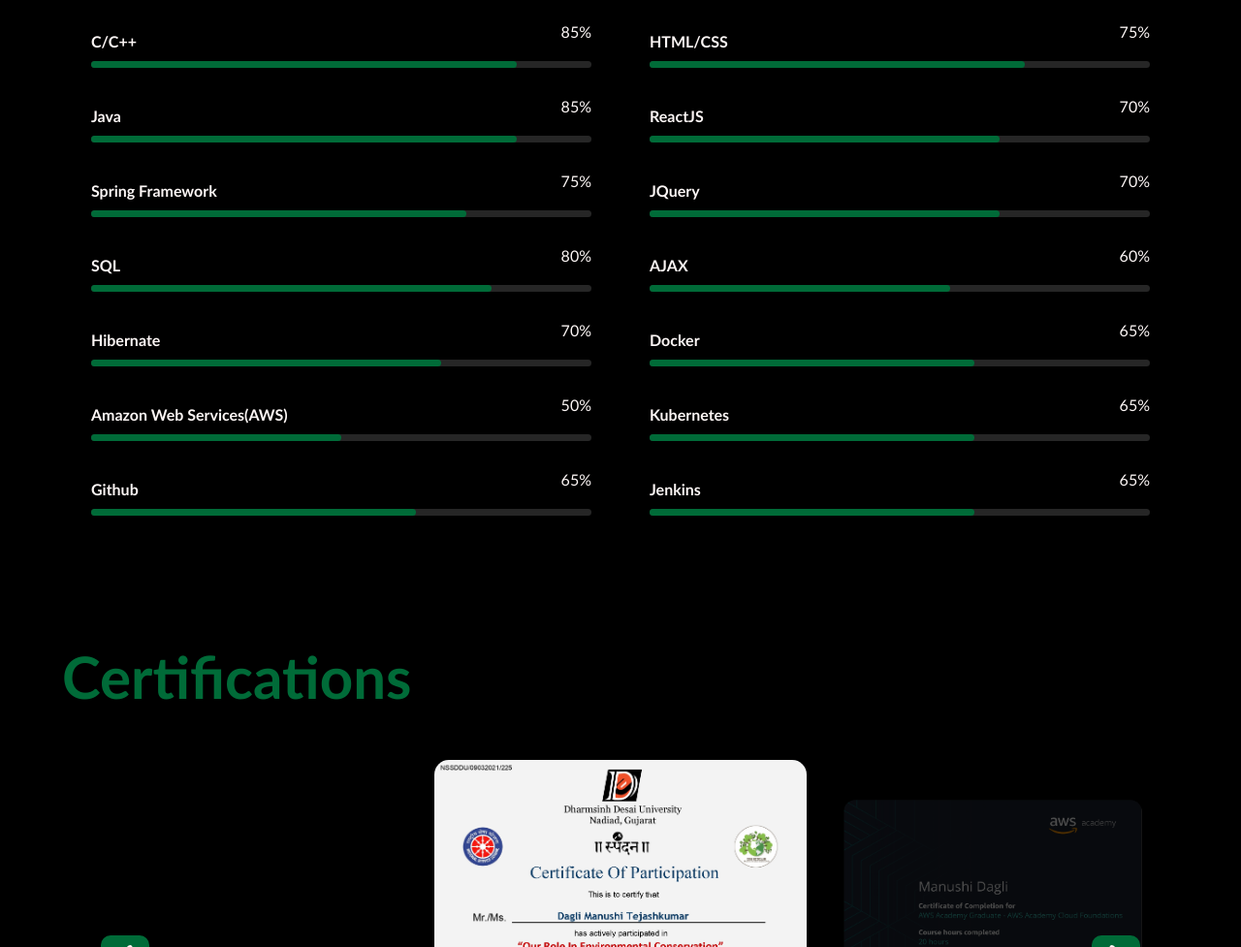
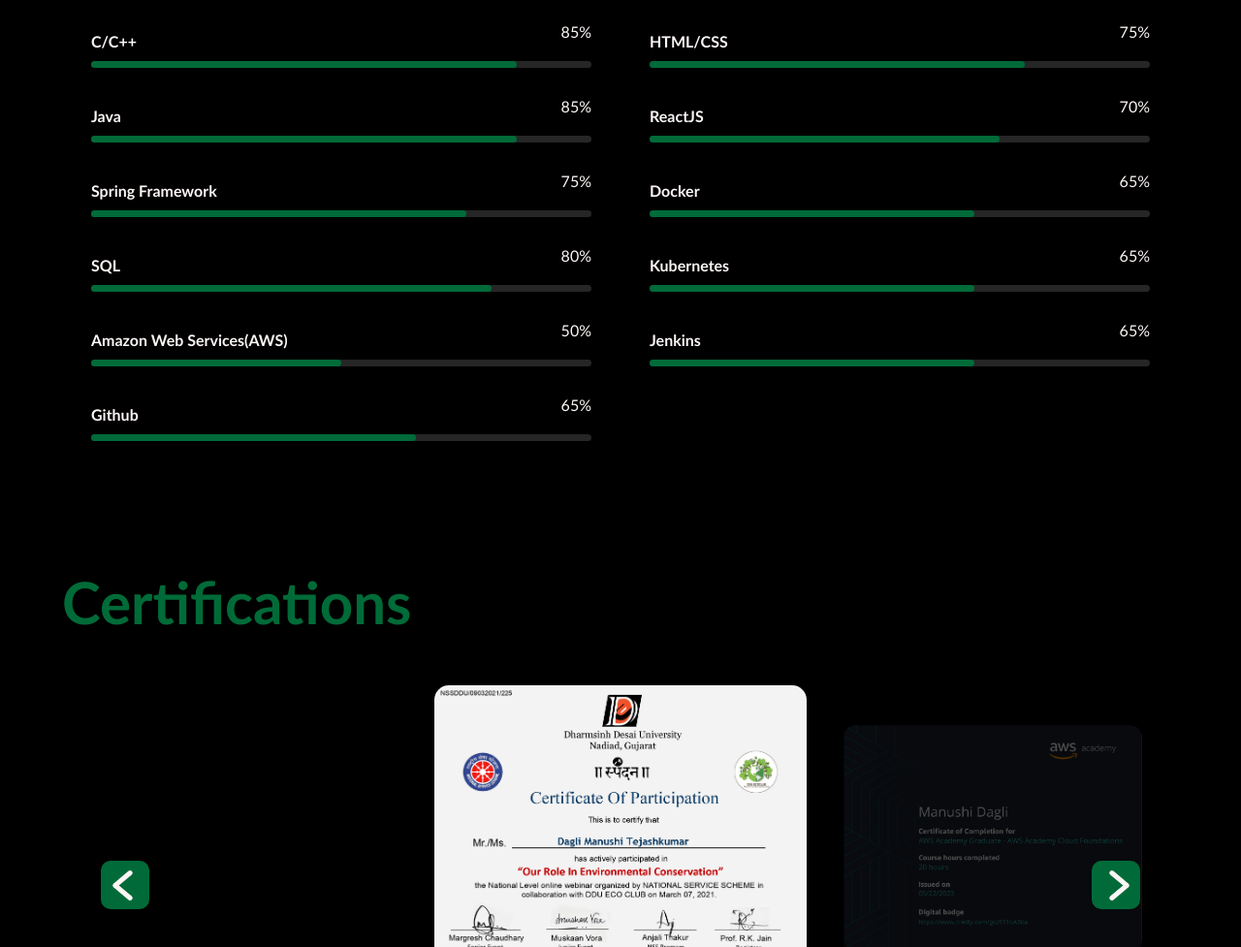
Before and after one commit to manushi-dagli/Manushi-Dagli-Portfolio, a plain HTML site: page index.html in a window 1280 px wide. Shown: the part 2768-3745 px from the top of the page at 97% size. Drawn offline with nearby package versions, Linux system fonts and the light colour scheme.

Commit message:
Skill section and resume update

```diff
--- a/index.html
+++ b/index.html
@@ -333,16 +333,6 @@
 
                     <!-- ------------skill item----------------------- -->
                     <div class="skill-item">
-                        <h5>Hibernate</h5>
-                        <div class="progress">
-                            <div class="progress-in" style="width: 70%;"></div>
-                            <div class="skill-percent">70%</div>
-                        </div>
-                    </div>
-                    <!-- ------------skill item----------------------- -->
-
-                    <!-- ------------skill item----------------------- -->
-                    <div class="skill-item">
                         <h5>Amazon Web Services(AWS)</h5>
                         <div class="progress">
                             <div class="progress-in" style="width: 50%;"></div>
@@ -380,26 +370,6 @@
                         <div class="progress">
                             <div class="progress-in" style="width: 70%;"></div>
                             <div class="skill-percent">70%</div>
-                        </div>
-                    </div>
-                    <!-- ------------skill item----------------------- -->
-
-                    <!-- ------------skill item----------------------- -->
-                    <div class="skill-item">
-                        <h5>jQuery</h5>
-                        <div class="progress">
-                            <div class="progress-in" style="width: 70%;"></div>
-                            <div class="skill-percent">70%</div>
-                        </div>
-                    </div>
-                    <!-- ------------skill item----------------------- -->
-
-                    <!-- ------------skill item----------------------- -->
-                    <div class="skill-item">
-                        <h5>AJAX</h5>
-                        <div class="progress">
-                            <div class="progress-in" style="width: 60%;"></div>
-                            <div class="skill-percent">60%</div>
                         </div>
                     </div>
                     <!-- ------------skill item----------------------- -->
```
Also changed, not shown: 1 other file.
